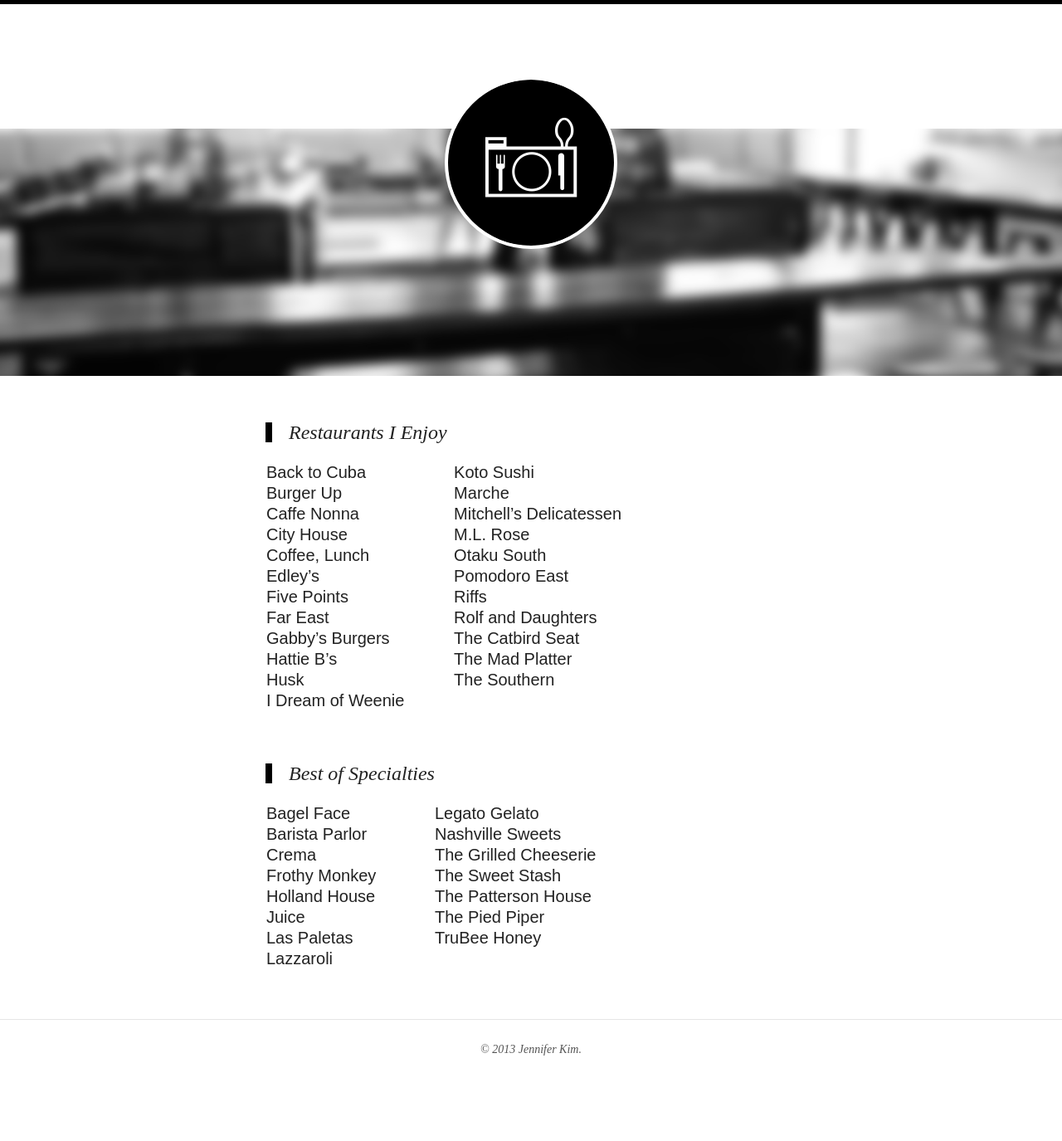
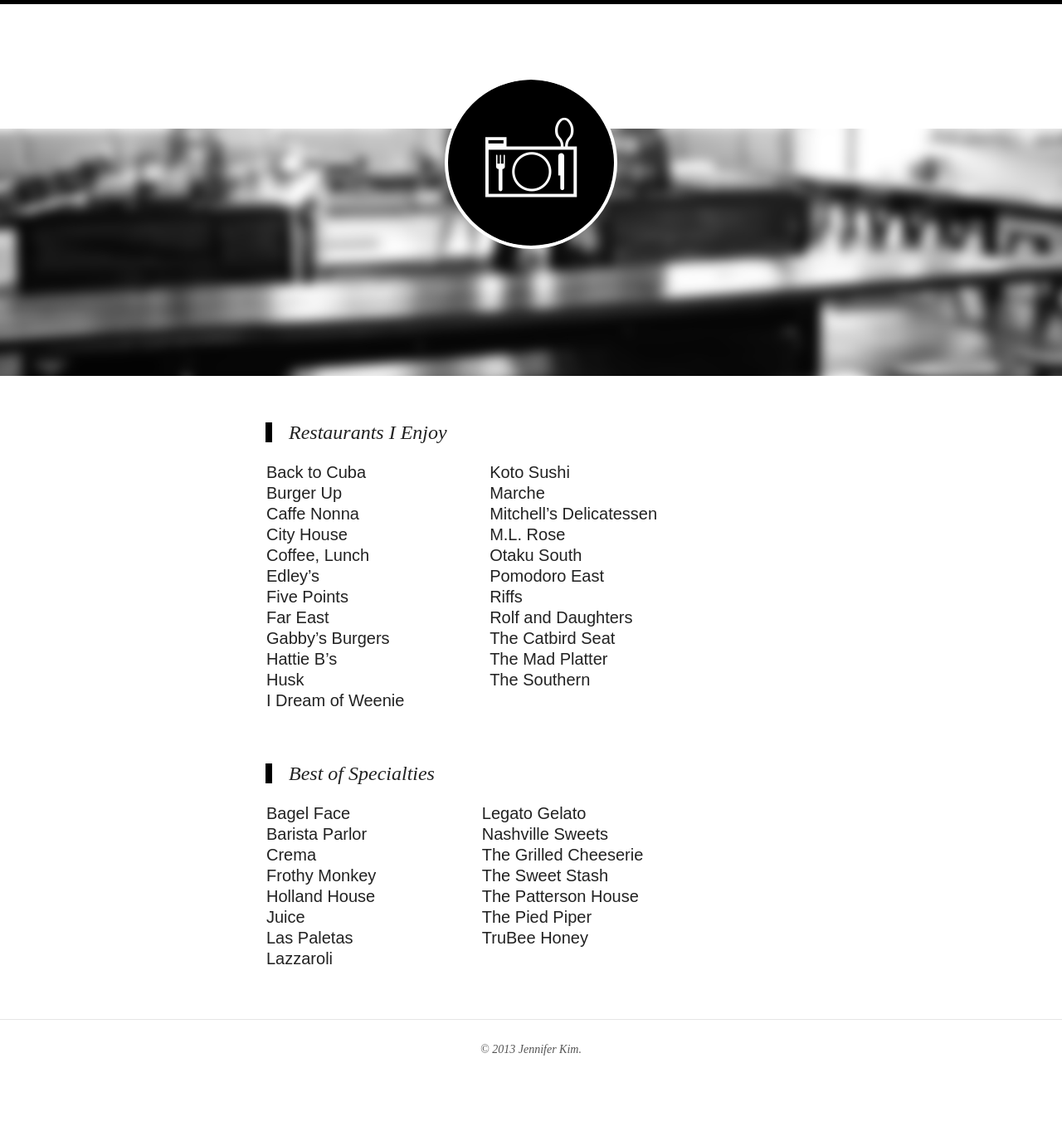
Before and after one commit to ahungryhipster/ahungryhipster.github.io, a Jekyll site: the page built from places.md, in a window 1280 px wide. Shown: the whole page at 83% size. Built offline with Jekyll 4.4.1, drawn with Linux system fonts in a browser that asks for light colours; nearby versions of some CDN libraries.

```diff
--- a/places.md
+++ b/places.md
@@ -21,7 +21,7 @@
 | <a href="http://www.hattieb.com">Hattie B's</a>   | <a href="http://themadplatterrestaurant.com">The Mad Platter</a>   |
 | <a href="http://www.husknashville.com">Husk</a>   | <a href="http://thesouthernnashville.com">The Southern</a>   |
 | <a href="http://www.yelp.com/biz/i-dream-of-weenie-nashville">I Dream of Weenie</a>   |    |
-{: rules="groups" style="width:500px"}
+{: rules="groups" style="width:93%"}
 
 
 
@@ -38,4 +38,4 @@
 | <a href="http://www.thejuicenashville.com">Juice</a>   | <a href="http://www.thepiedpipercreamery.com">The Pied Piper</a>   |
 | <a href="http://www.yelp.com/biz/las-paletas-gourmet-popsicles-nashville">Las Paletas</a>   | <a href="http://www.trubeehoney.com">TruBee Honey</a>   |
 | <a href="http://www.lazzaroli.com">Lazzaroli</a>   |    |
-{: rules="groups" style="width:500px"}
+{: rules="groups" style="width:100%"}
```
